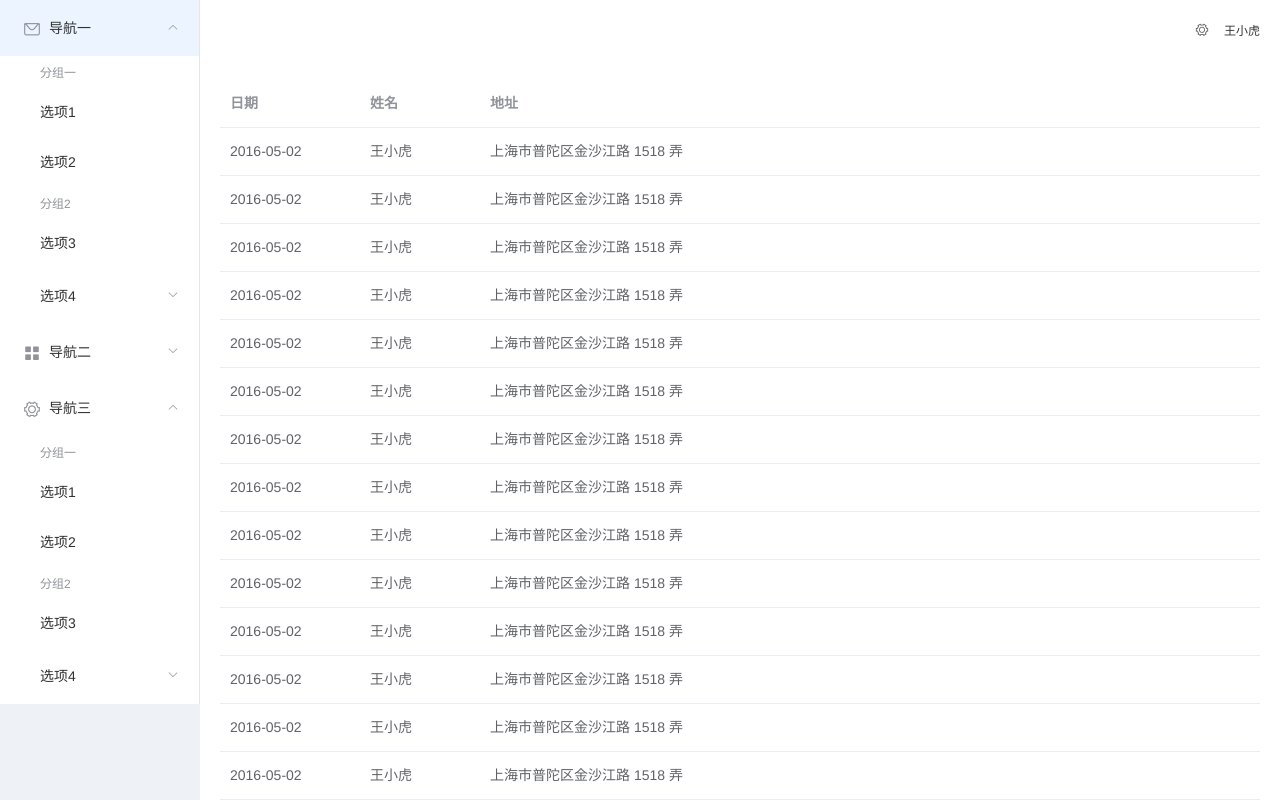
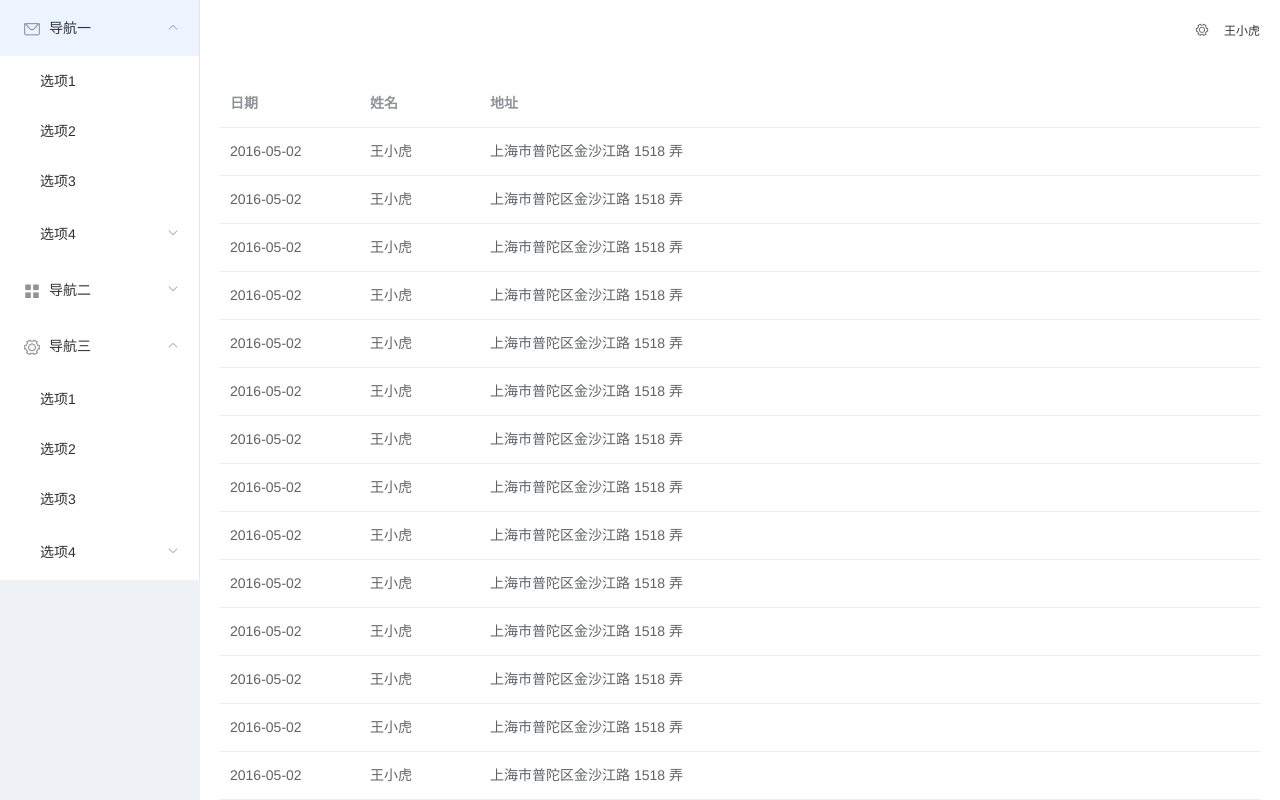
Before and after one commit to MNISFinn/vue2_admin, a Vue app: page /index in a window 1280 px wide. Shown: the top 800 px of the page. Built offline with nearby package versions, Linux system fonts and the light colour scheme; sample sign-in values are in the browser's storage.

Commit message:
修改aside

```diff
--- a/src/views/Layout/Aside.vue
+++ b/src/views/Layout/Aside.vue
@@ -3,14 +3,9 @@
     <el-menu :default-openeds="['1', '3']">
       <el-submenu index="1">
         <template slot="title"><i class="el-icon-message"></i>导航一</template>
-        <el-menu-item-group>
-          <template slot="title">分组一</template>
           <el-menu-item index="1-1">选项1</el-menu-item>
           <el-menu-item index="1-2">选项2</el-menu-item>
-        </el-menu-item-group>
-        <el-menu-item-group title="分组2">
           <el-menu-item index="1-3">选项3</el-menu-item>
-        </el-menu-item-group>
         <el-submenu index="1-4">
           <template slot="title">选项4</template>
           <el-menu-item index="1-4-1">选项4-1</el-menu-item>
@@ -18,14 +13,9 @@
       </el-submenu>
       <el-submenu index="2">
         <template slot="title"><i class="el-icon-menu"></i>导航二</template>
-        <el-menu-item-group>
-          <template slot="title">分组一</template>
           <el-menu-item index="2-1">选项1</el-menu-item>
           <el-menu-item index="2-2">选项2</el-menu-item>
-        </el-menu-item-group>
-        <el-menu-item-group title="分组2">
           <el-menu-item index="2-3">选项3</el-menu-item>
-        </el-menu-item-group>
         <el-submenu index="2-4">
           <template slot="title">选项4</template>
           <el-menu-item index="2-4-1">选项4-1</el-menu-item>
@@ -33,14 +23,9 @@
       </el-submenu>
       <el-submenu index="3">
         <template slot="title"><i class="el-icon-setting"></i>导航三</template>
-        <el-menu-item-group>
-          <template slot="title">分组一</template>
           <el-menu-item index="3-1">选项1</el-menu-item>
           <el-menu-item index="3-2">选项2</el-menu-item>
-        </el-menu-item-group>
-        <el-menu-item-group title="分组2">
           <el-menu-item index="3-3">选项3</el-menu-item>
-        </el-menu-item-group>
         <el-submenu index="3-4">
           <template slot="title">选项4</template>
           <el-menu-item index="3-4-1">选项4-1</el-menu-item>
```
